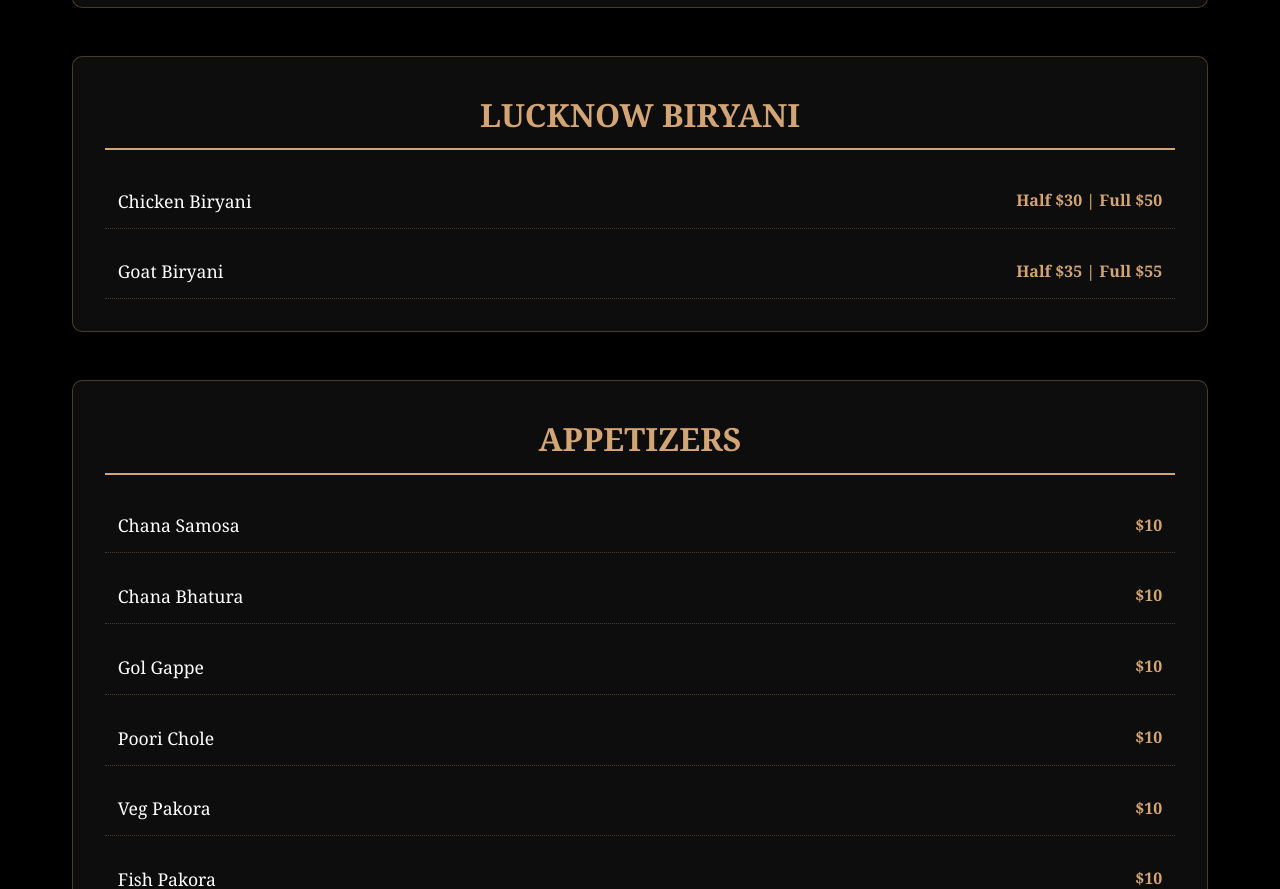
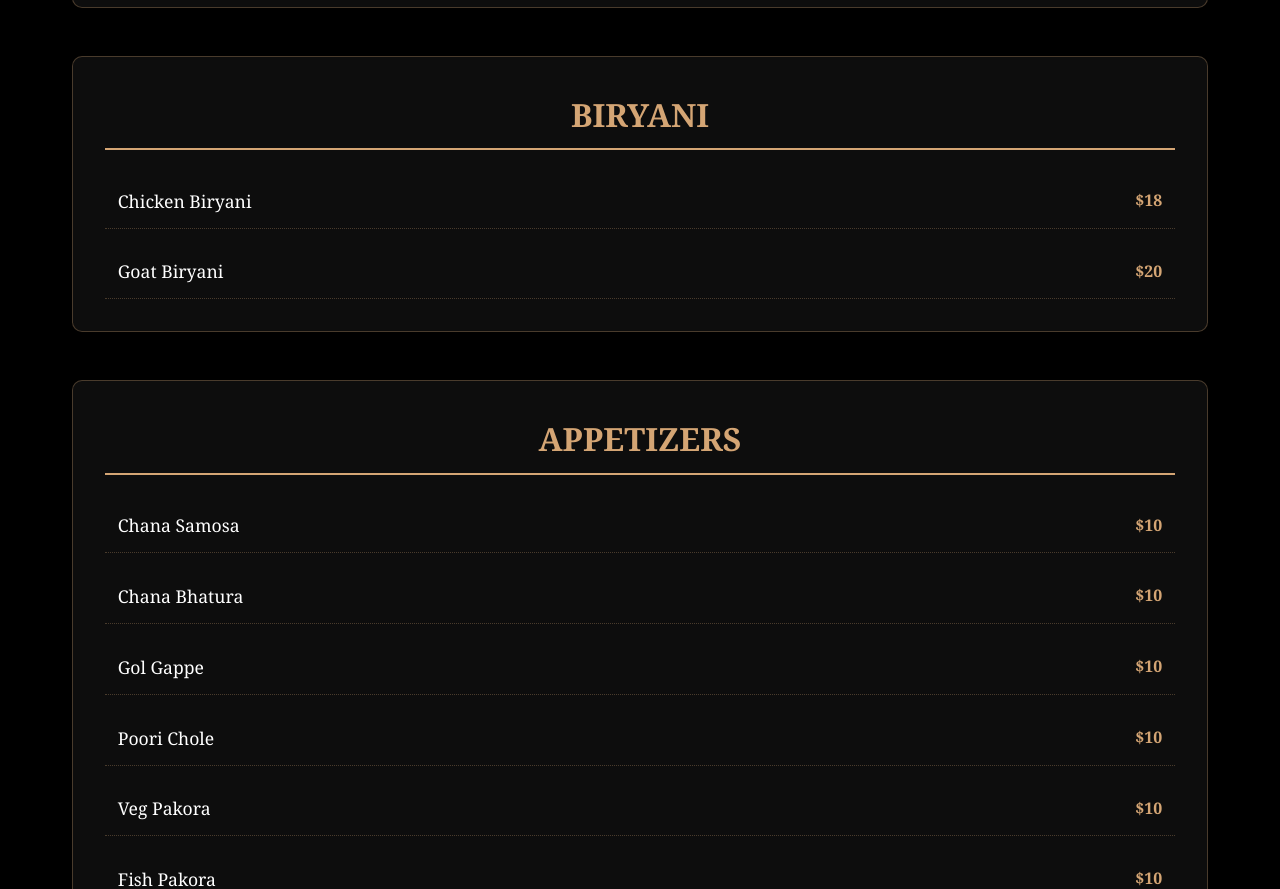
Before and after one commit to barneyskarahiwala/barneyskarahiwala.github.io, a plain HTML site: page index.html in a window 1280 px wide. Shown: the part 4504-5393 px from the top of the page. Drawn offline with Linux system fonts and the light colour scheme.

Commit message:
Update index.html

```diff
--- a/index.html
+++ b/index.html
@@ -835,15 +835,15 @@
 
             <!-- Biryani -->
             <div class="menu-category" data-category="biryani">
-                <h3>LUCKNOW BIRYANI</h3>
+                <h3>BIRYANI</h3>
                 <div class="menu-items">
                     <div class="menu-item">
                         <span class="menu-item-name">Chicken Biryani</span>
-                        <span class="menu-item-price">Half $30 | Full $50</span>
+                        <span class="menu-item-price">$18</span>
                     </div>
                     <div class="menu-item">
                         <span class="menu-item-name">Goat Biryani</span>
-                        <span class="menu-item-price">Half $35 | Full $55</span>
+                        <span class="menu-item-price">$20</span>
                     </div>
                 </div>
             </div>
```
